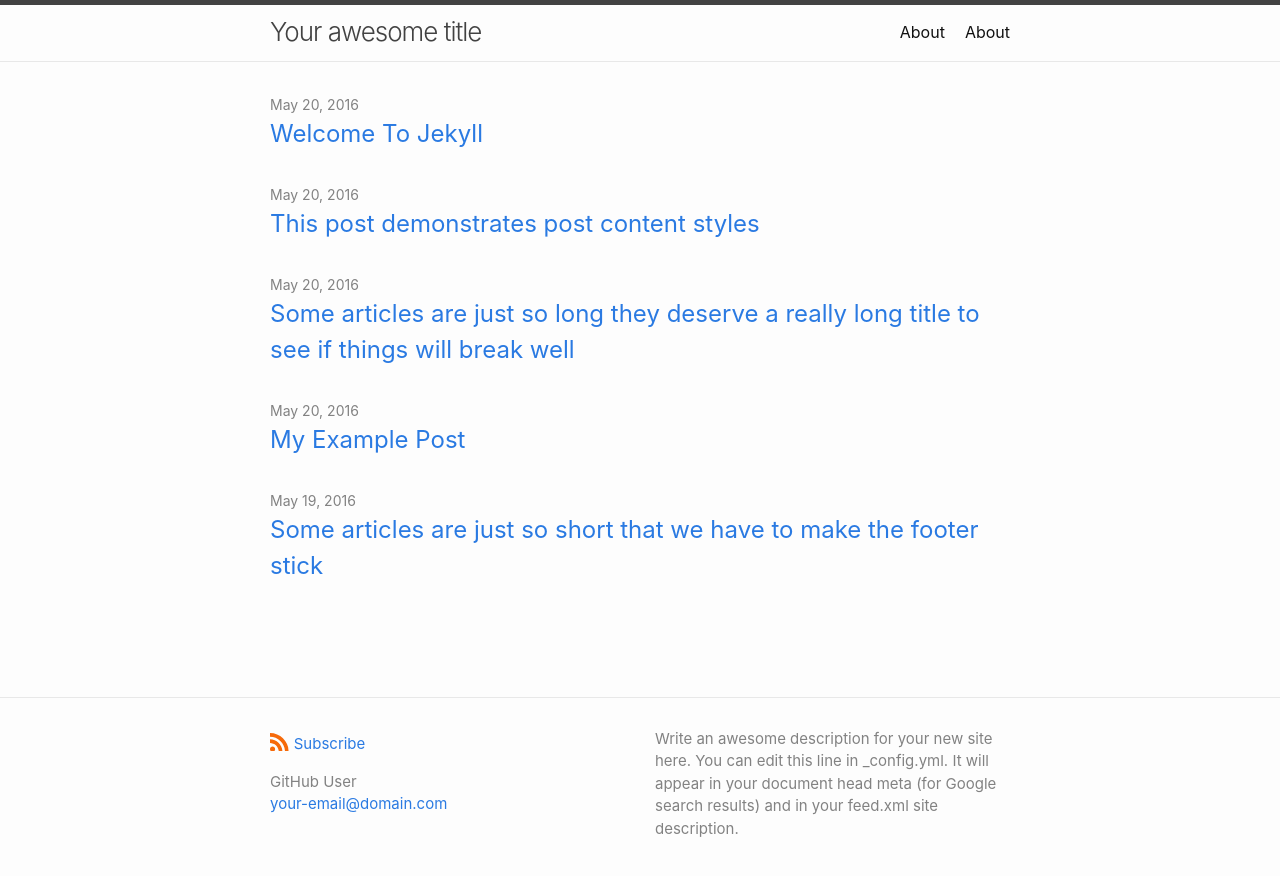
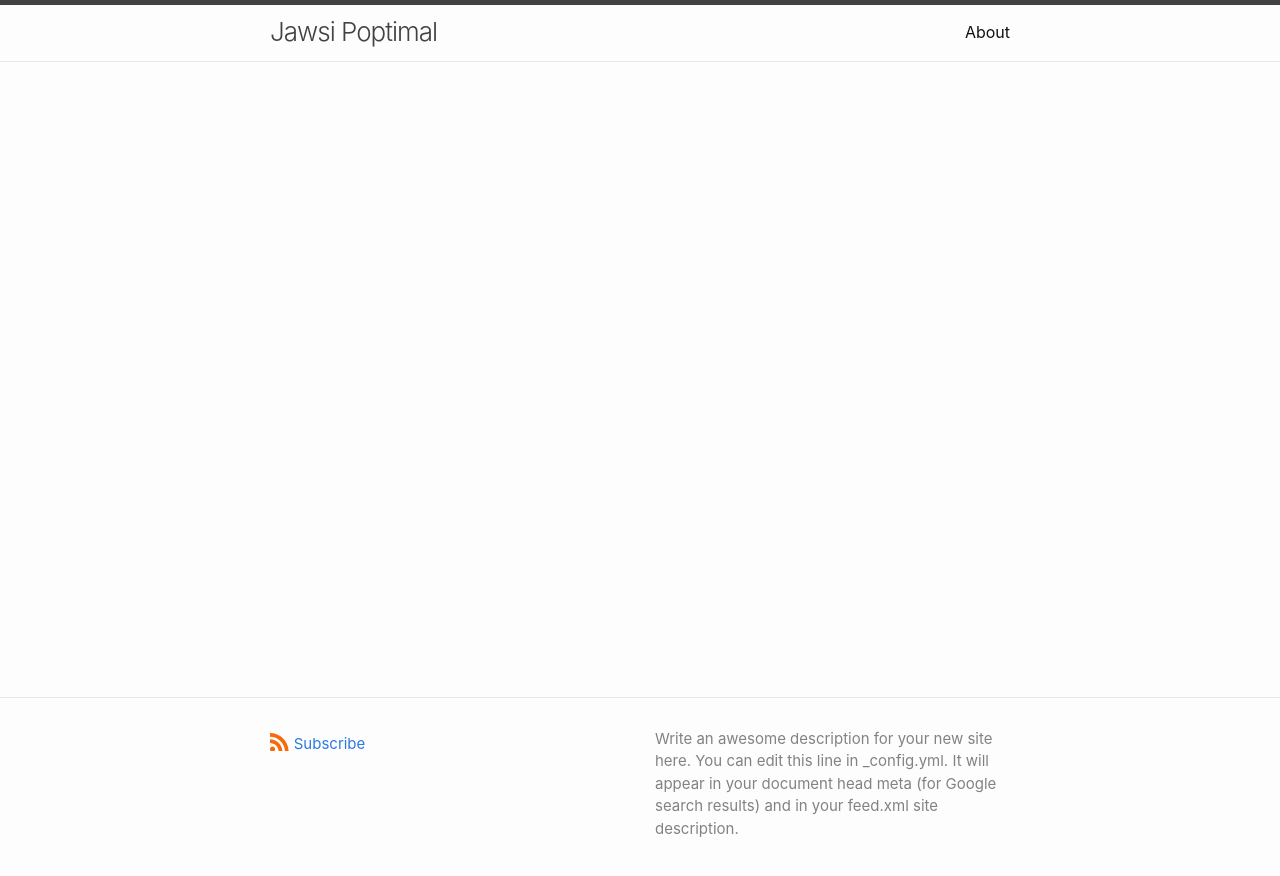
Before and after one commit to jentachibana/jentachibana.github.io, a Jekyll site: the page built from index.md, in a window 1280 px wide. Shown: the top 876 px of the page. Built offline with Jekyll 4.4.1, drawn with Linux system fonts in a browser that asks for light colours.

Commit message:
deleted main content

```diff
--- a/_config.yml
+++ b/_config.yml
@@ -1,56 +1,55 @@
-title: Your awesome title
-author:
-  name: GitHub User
-  email: your-email@domain.com
+# Welcome to Jekyll!
+#
+# This config file is meant for settings that affect your whole blog, values
+# which you are expected to set up once and rarely edit after that. If you find
+# yourself editing this file very often, consider using Jekyll's data files
+# feature for the data you need to update frequently.
+#
+# For technical reasons, this file is *NOT* reloaded automatically when you use
+# 'bundle exec jekyll serve'. If you change this file, please restart the server process.
+#
+# If you need help with YAML syntax, here are some quick references for you:
+# https://learn-the-web.algonquindesign.ca/topics/markdown-yaml-cheat-sheet/#yaml
+# https://learnxinyminutes.com/docs/yaml/
+#
+# Site settings
+# These are used to personalize your new site. If you look in the HTML files,
+# you will see them accessed via {{ site.title }}, {{ site.email }}, and so on.
+# You can create any custom variable you would like, and they will be accessible
+# in the templates via {{ site.myvariable }}.
 
-# The `>` after `description:` means to ignore line-breaks until next key.
-# If you want to omit the line-break after the end of text, use `>-` instead.
-description: >
-  Write an awesome description for your new site here. You can edit this line
-  in _config.yml. It will appear in your document head meta (for Google search
-  results) and in your feed.xml site description.
+title: Jawsi Poptimal
+email: your-email@example.com
+description: >- # this means to ignore newlines until "baseurl:"
+  Write an awesome description for your new site here. You can edit this
+  line in _config.yml. It will appear in your document head meta (for
+  Google search results) and in your feed.xml site description.
+baseurl: "" # the subpath of your site, e.g. /blog
+url: "" # the base hostname & protocol for your site, e.g. http://example.com
+twitter_username: jekyllrb
+github_username:  jekyll
 
 # Build settings
-
 theme: minima
-
 plugins:
   - jekyll-feed
-  - jekyll-seo-tag
 
-# Theme-specific settings
-
-minima:
-  # Minima date format.
-  # Refer to https://shopify.github.io/liquid/filters/date/ if you want to customize this.
-  #
-  # date_format: "%b %-d, %Y"
-
-  # Generate social links in footer.
-  #
-  # social_links:
-  #   - { platform: devto,          user_url: "https://dev.to/jekyll" }
-  #   - { platform: dribbble,       user_url: "https://dribbble.com/jekyll" }
-  #   - { platform: facebook,       user_url: "https://www.facebook.com/jekyll" }
-  #   - { platform: flickr,         user_url: "https://www.flickr.com/photos/jekyll" }
-  #   - { platform: github,         user_url: "https://github.com/jekyll/minima" }
-  #   - { platform: google_scholar, user_url: "https://scholar.google.com/citations?user=qc6CJjYAAAAJ" }
-  #   - { platform: instagram,      user_url: "https://www.instagram.com/jekyll" }
-  #   - { platform: keybase,        user_url: "https://keybase.io/jekyll" }
-  #   - { platform: linkedin,       user_url: "https://www.linkedin.com/in/jekyll" }
-  #   - { platform: microdotblog,   user_url: "https://micro.blog/jekyll" }
-  #   - { platform: pinterest,      user_url: "https://www.pinterest.com/jekyll" }
-  #   - { platform: stackoverflow,  user_url: "https://stackoverflow.com/users/1234567/jekyll" }
-  #   - { platform: telegram,       user_url: "https://t.me/jekyll" }
-  #   - { platform: twitter,        user_url: "https://twitter.com/jekyllrb" }
-  #   - { platform: youtube,        user_url: "https://www.youtube.com/jekyll" }
-
-# If you want to link only specific pages in your header, uncomment this and add the path to the pages in
-# order as they should show up.
+# Exclude from processing.
+# The following items will not be processed, by default.
+# Any item listed under the `exclude:` key here will be automatically added to
+# the internal "default list".
 #
-# header_pages:
-#   - about.md
-
-# Set to `true` to show excerpts on the homepage.
+# Excluded items can be processed by explicitly listing the directories or
+# their entries' file path in the `include:` list.
 #
-# show_excerpts: false
+# exclude:
+#   - .sass-cache/
+#   - .jekyll-cache/
+#   - gemfiles/
+#   - Gemfile
+#   - Gemfile.lock
+#   - node_modules/
+#   - vendor/bundle/
+#   - vendor/cache/
+#   - vendor/gems/
+#   - vendor/ruby/
--- a/_layouts/home.html
+++ b/_layouts/home.html
@@ -3,59 +3,6 @@
 ---
 
 <div class="home">
-  {%- if page.title -%}
-    <h1 class="page-heading">{{ page.title }}</h1>
-  {%- endif -%}
-
-  {{ content }}
 
 
-  {% if site.paginate %}
-    {% assign posts = paginator.posts %}
-  {% else %}
-    {% assign posts = site.posts %}
-  {% endif %}
-
-
-  {%- if posts.size > 0 -%}
-    {%- if page.list_title -%}
-      <h2 class="post-list-heading">{{ page.list_title }}</h2>
-    {%- endif -%}
-    <ul class="post-list">
-      {%- assign date_format = site.minima.date_format | default: "%b %-d, %Y" -%}
-      {%- for post in posts -%}
-      <li>
-        <span class="post-meta">{{ post.date | date: date_format }}</span>
-        <h3>
-          <a class="post-link" href="{{ post.url | relative_url }}">
-            {{ post.title | escape }}
-          </a>
-        </h3>
-        {%- if site.show_excerpts -%}
-          {{ post.excerpt }}
-        {%- endif -%}
-      </li>
-      {%- endfor -%}
-    </ul>
-
-    {% if site.paginate %}
-      <div class="pager">
-        <ul class="pagination">
-        {%- if paginator.previous_page %}
-          <li><a href="{{ paginator.previous_page_path | relative_url }}" class="previous-page">{{ paginator.previous_page }}</a></li>
-        {%- else %}
-          <li><div class="pager-edge">•</div></li>
-        {%- endif %}
-          <li><div class="current-page">{{ paginator.page }}</div></li>
-        {%- if paginator.next_page %}
-          <li><a href="{{ paginator.next_page_path | relative_url }}" class="next-page">{{ paginator.next_page }}</a></li>
-        {%- else %}
-          <li><div class="pager-edge">•</div></li>
-        {%- endif %}
-        </ul>
-      </div>
-    {%- endif %}
-
-  {%- endif -%}
-
 </div>
--- a/index.markdown
+++ /dev/null
@@ -1,6 +0,0 @@
----
-# Feel free to add content and custom Front Matter to this file.
-# To modify the layout, see https://jekyllrb.com/docs/themes/#overriding-theme-defaults
-
-layout: home
----
```
Also changed, not shown: CODE_OF_CONDUCT.md (deleted, +0 -74 lines), about.markdown (deleted, +0 -18 lines), Gemfile.lock.
